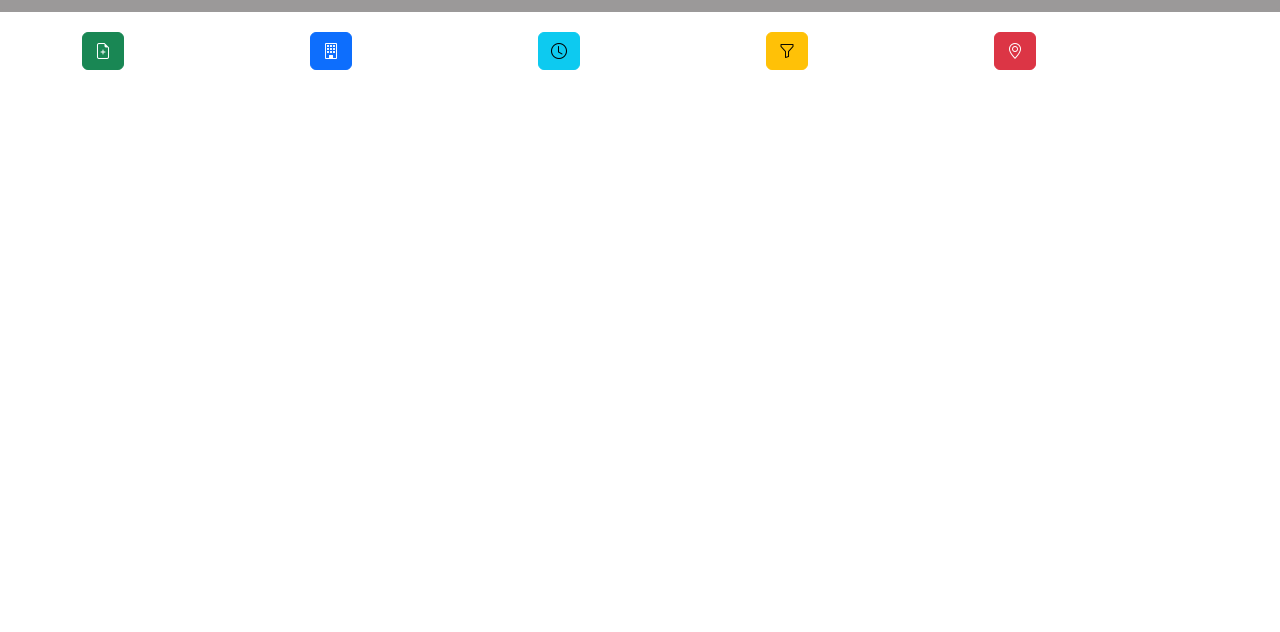
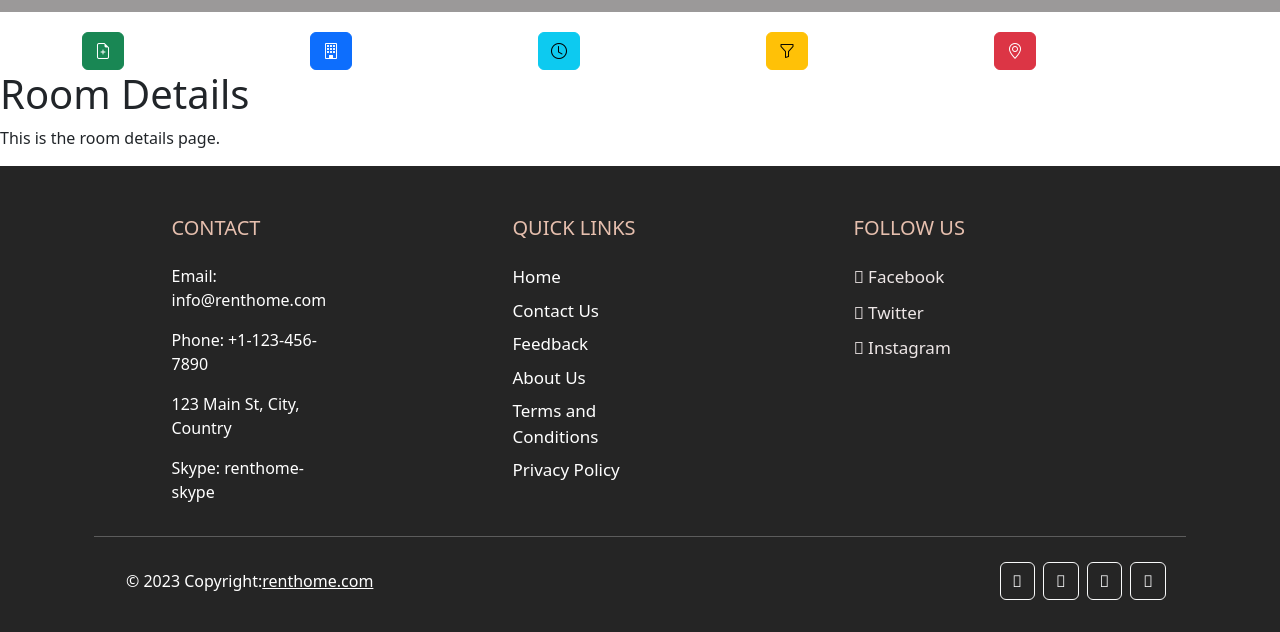
Before and after one commit to ankit7458/renthome, a React (Create React App) app: page /roomcards/carddeatail in a window 1280 px wide. Shown: the part 223-855 px from the top of the page. Before the commit the page ends 800 px from the top, so only its background shows below. Built offline with nearby package versions, Linux system fonts and the light colour scheme; grey boxes are pictures that could not be loaded.

Commit message:
Add carddeatil page in Roomcard folder

```diff
--- a/src/App.js
+++ b/src/App.js
@@ -5,7 +5,8 @@ import Navbar from './components/Navbar';
 import Carousel from './components/carousel';
 import Body from './components/Body';
 import Aboutus from './components/Aboutus'; // Import the AboutUs component
-
+import Roomcards from './components/Roomcards/Roomcards';
+import Carddeatail from './components/Roomcards/carddeatail'; // Import Carddeatail from the same folder
 import { BrowserRouter as Router, Route, Routes } from 'react-router-dom'; // Update the import
 
 function App() {
@@ -17,6 +18,8 @@ function App() {
         <Routes>
           <Route path="/Aboutus" element={<Aboutus />} /> {/* Render the Aboutus component for the "/aboutus" route */}
           <Route path="/" element={<Body />} />
+          <Route path="/roomcards" element={<Roomcards />} />
+          <Route path="/roomcards/carddeatail" element={<Carddeatail />} />
         </Routes>
       </div>
     </Router>
--- a/src/components/Roomcards/Roomcards.js
+++ b/src/components/Roomcards/Roomcards.js
@@ -7,12 +7,13 @@ import Container from 'react-bootstrap/Container';
 import 'font-awesome/css/font-awesome.min.css';
 import RatingIcon from './RatingIcon'
 import PriceTag from './PriceTag';
+import { Link } from 'react-router-dom';
 
 
 function Roomcards(props) {
     return (
         <Card className="card-c card-shadow "  >
-            <a href="#"><Card.Img className="image-container" variant="top" src={props.img} /></a>
+            <Link to="/roomcards/carddeatail"><Card.Img className="image-container" variant="top" src={props.img} /></Link>
             <Card.Body>
                 <Container>
                     <Row>
--- /dev/null
+++ b/src/components/Roomcards/carddeatail.js
@@ -0,0 +1,17 @@
+import React from 'react';
+import Footer from '../Footer';
+
+function carddeatail() {
+  return (
+    <div>
+
+      <div>
+        <h1>Room Details</h1>
+        <p>This is the room details page.</p>
+      </div>
+      <Footer />
+    </div>
+  );
+}
+
+export default carddeatail;
```
